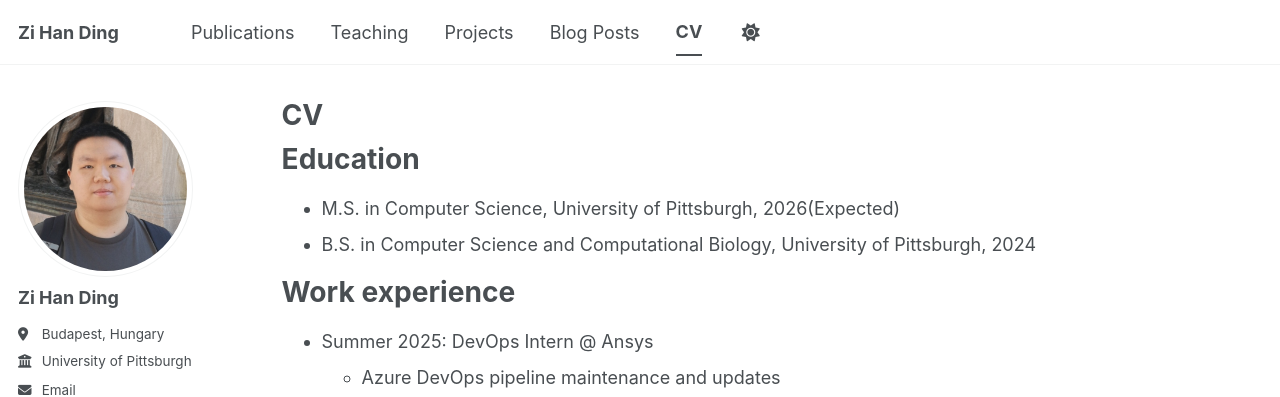
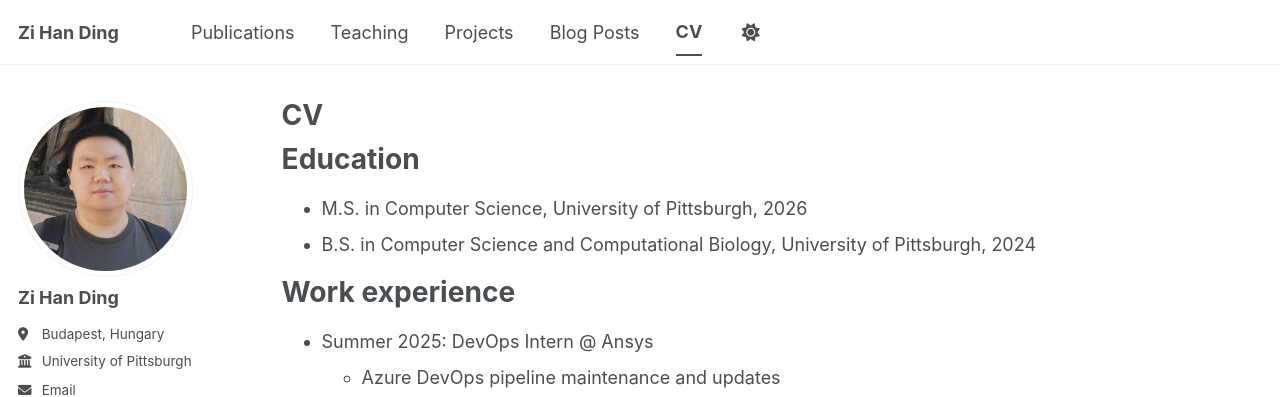
Before and after one commit to ziHanDing579/ziHanDing579.github.io, a Jekyll site: the page built from _pages/cv.md, in a window 1280 px wide and 900 px high. Shown: the top 397 px of the window. Built offline with Jekyll 4.4.1, drawn with Linux system fonts in a browser that asks for light colours; some web fonts are replaced; a script bundle is joined from its source files by our own code; library files that are not in the unit come from our copies.

Commit message:
updated graduate status

```diff
--- a/_pages/cv.md
+++ b/_pages/cv.md
@@ -11,7 +11,7 @@ redirect_from:
 
 Education
 ======
-* M.S. in Computer Science, University of Pittsburgh, 2026(Expected)
+* M.S. in Computer Science, University of Pittsburgh, 2026
 * B.S. in Computer Science and Computational Biology, University of Pittsburgh, 2024
 
 Work experience
```
